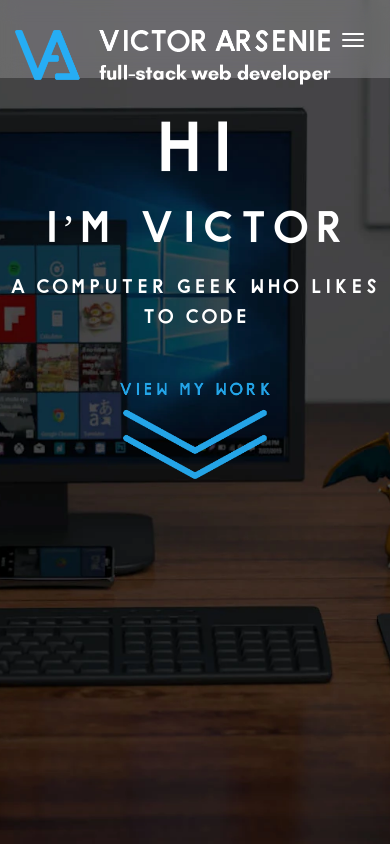
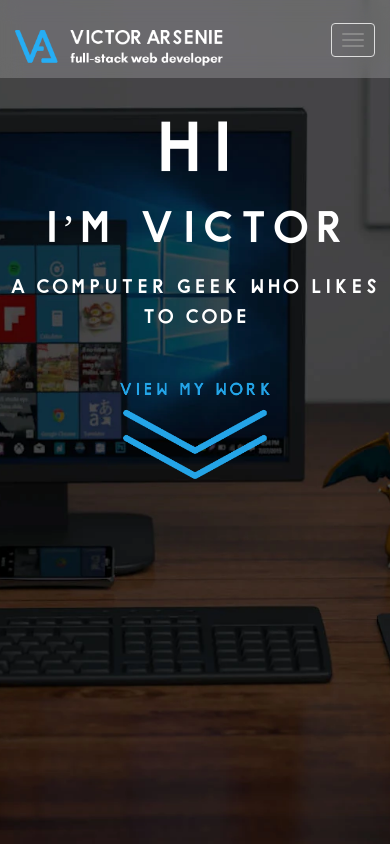
Before and after one commit to victorarsenie/portfolio, a Next.js app: page / in a window 390 px wide. Shown: the top 844 px of the page. Built offline with nearby package versions, Linux system fonts and the light colour scheme; a web font is replaced by a local one.

Commit message:
fix: match original mobile navbar - 208x36 logo, grey bars toggle, sliding menu inside glass navbar

```diff
--- a/app/globals.css
+++ b/app/globals.css
@@ -330,9 +330,14 @@ p {
   margin-bottom: 8px;
   background-color: transparent;
   background-image: none;
-  border: 1px solid transparent;
+  border: 1px solid #ddd;
   border-radius: 4px;
   cursor: pointer;
+}
+
+.navbar-default .navbar-brand img {
+  width: 208px;
+  height: 36px;
 }
 
 .navbar-toggle .icon-bar {
@@ -340,7 +345,7 @@ p {
   width: 22px;
   height: 2px;
   border-radius: 1px;
-  background-color: #fff;
+  background-color: #888;
 }
 
 .navbar-toggle .icon-bar + .icon-bar {
@@ -357,6 +362,10 @@ p {
     display: inline-block;
   }
 
+  .navbar-default > div {
+    flex-wrap: wrap;
+  }
+
   .navbar-default .navbar-header {
     padding-top: 15px;
     width: 100%;
@@ -367,17 +376,14 @@ p {
   }
 
   .navbar-collapse {
-    position: absolute;
-    top: 100%;
-    left: 15px;
-    right: 15px;
-    display: none;
+    width: 100%;
+    max-height: 0;
+    overflow: hidden;
+    transition: max-height 0.4s ease;
   }
 
   .navbar-collapse.open {
-    display: block;
-    background: rgba(0, 0, 0, 0.7);
-    box-shadow: inset 0 1px 0 rgba(255, 255, 255, 0.1);
+    max-height: 260px;
   }
 
   .navbar-collapse .navbar-nav {
--- a/app/page.tsx
+++ b/app/page.tsx
@@ -456,7 +456,7 @@ function Navigation() {
 <div className="relative max-w-[1170px] px-[15px] mx-auto flex items-center justify-between">
 				<div className="navbar-header">
 					<a href="#home" className="navbar-brand">
-						<Image src="/images/logo-text.png" alt="Victor Arsenie" width={208} height={36} priority style={{ width: "auto", height: "auto" }} />
+						<Image src="/images/logo-text.png" alt="Victor Arsenie" width={208} height={36} priority />
 					</a>
 					<button
 						type="button"
```
